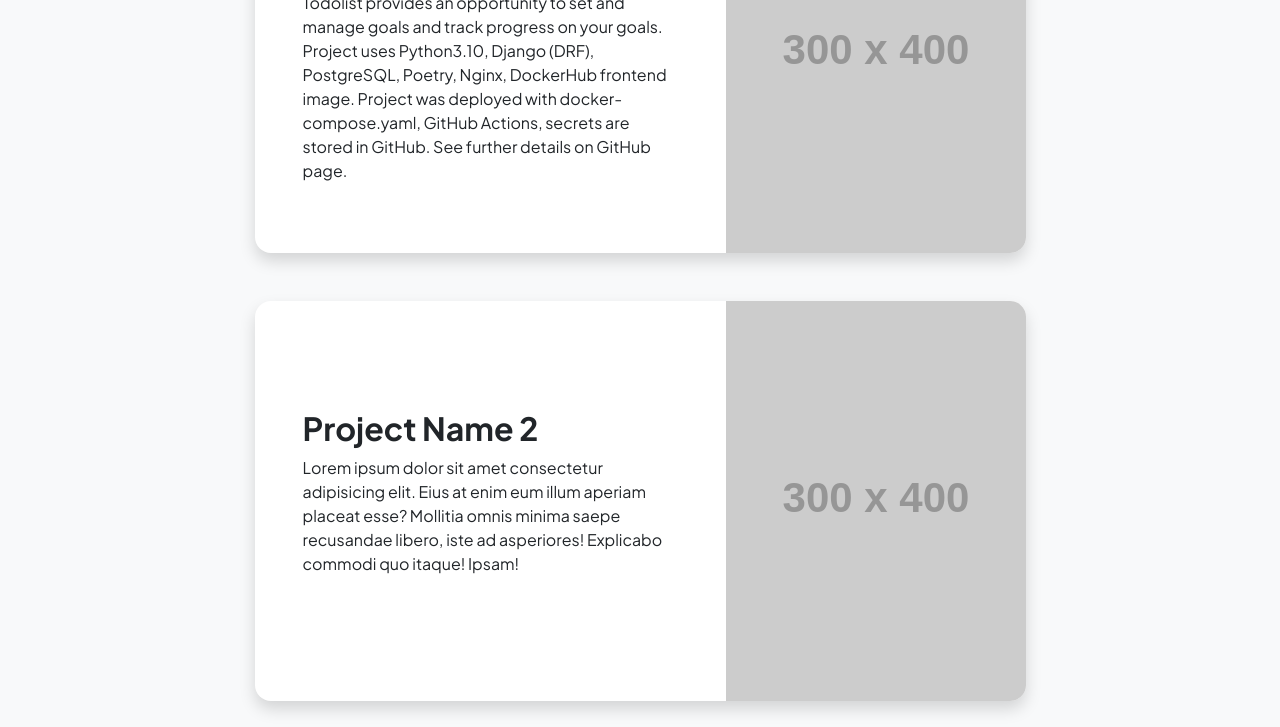
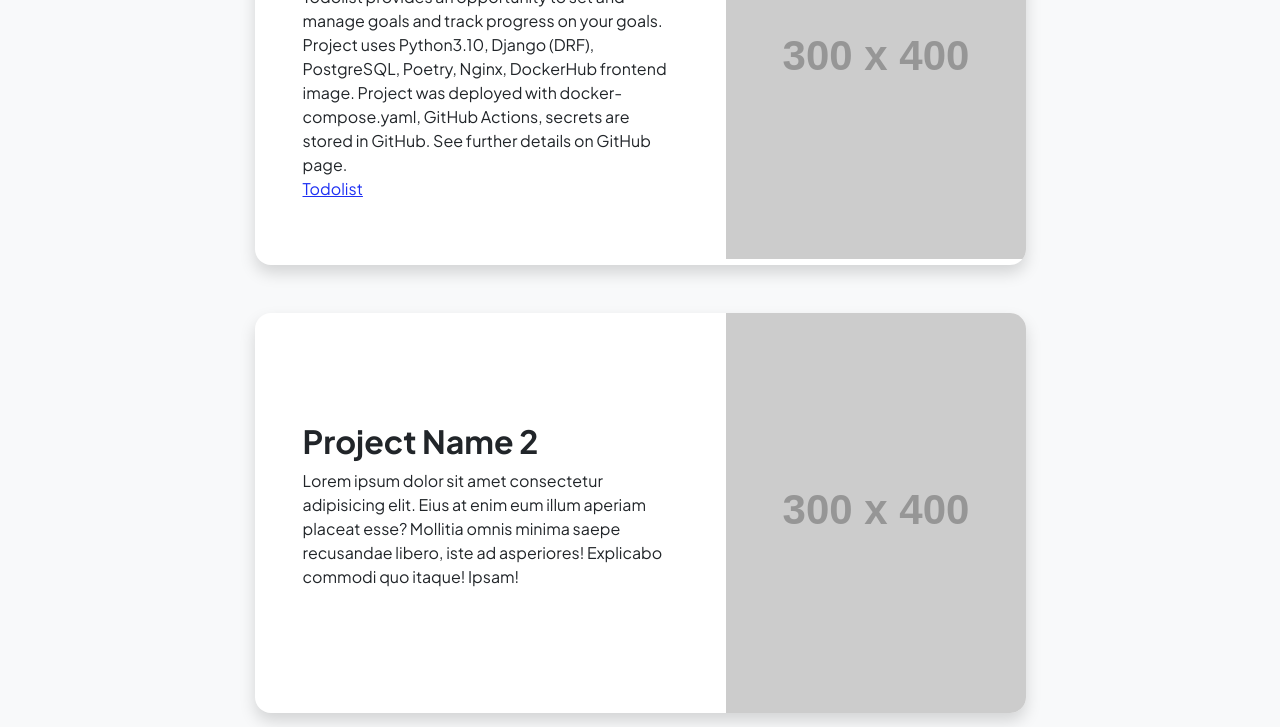
Before and after one commit to Glassyflute/Glassyflute-portfolio, a plain HTML site: page projects.html in a window 1280 px wide. Shown: the part 373-1100 px from the top of the page. Drawn offline with nearby package versions, Linux system fonts and the light colour scheme; placeholder pictures from the web are drawn by us.

Commit message:
amend html pages

```diff
--- a/projects.html
+++ b/projects.html
@@ -48,7 +48,8 @@
                                     <div class="d-flex align-items-center">
                                         <div class="p-5">
                                             <h2 class="fw-bolder">Todolist web application</h2>
-                                            <p>Todolist provides an opportunity to set and manage goals and track progress on your goals. Project uses Python3.10, Django (DRF), PostgreSQL, Poetry, Nginx, DockerHub frontend image. Project was deployed with docker-compose.yaml, GitHub Actions, secrets are stored in GitHub. See further details on GitHub page. </p>
+                                            <p>Todolist provides an opportunity to set and manage goals and track progress on your goals. Project uses Python3.10, Django (DRF), PostgreSQL, Poetry, Nginx, DockerHub frontend image. Project was deployed with docker-compose.yaml, GitHub Actions, secrets are stored in GitHub. See further details on GitHub page. <br>
+                                                <a href="https://github.com/Glassyflute/todolist">Todolist </a> </p>
                                         </div>
                                         <img class="img-fluid" src="https://dummyimage.com/300x400/343a40/6c757d" alt="..." />
                                     </div>
```
